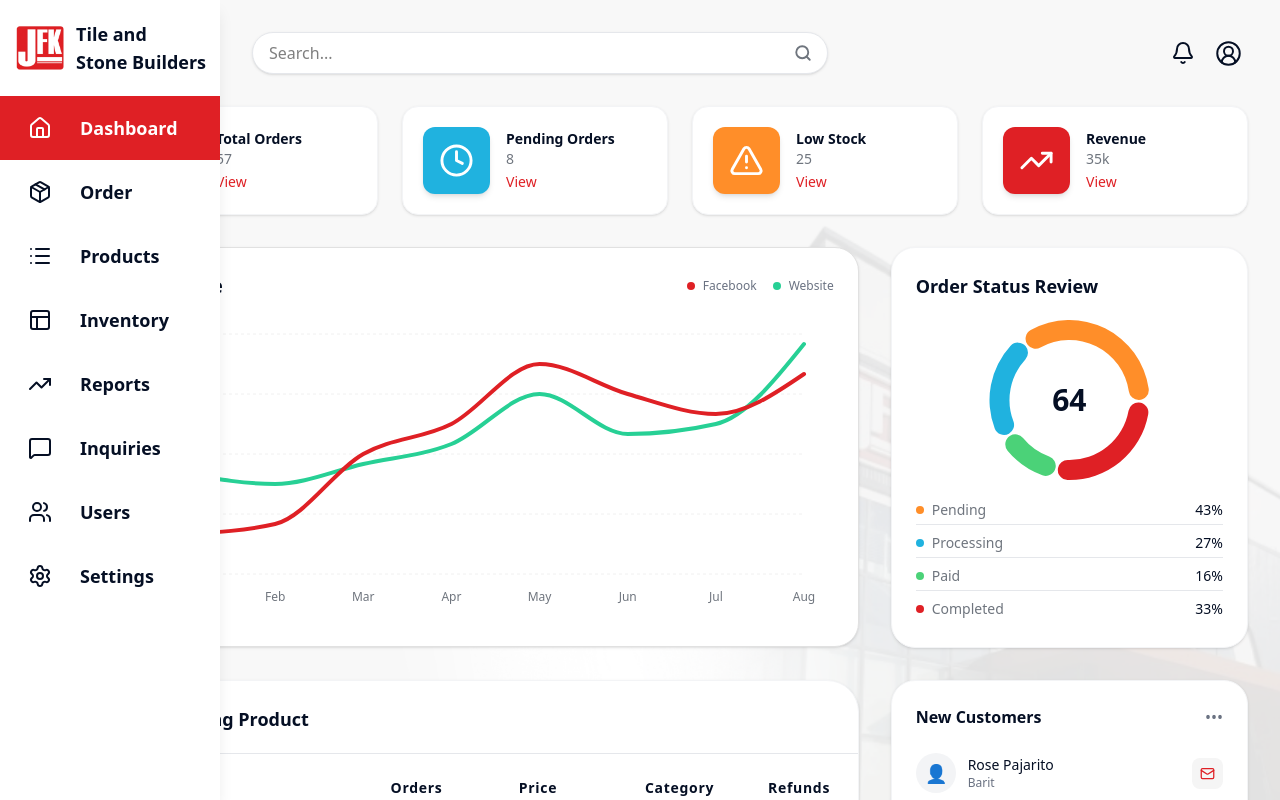
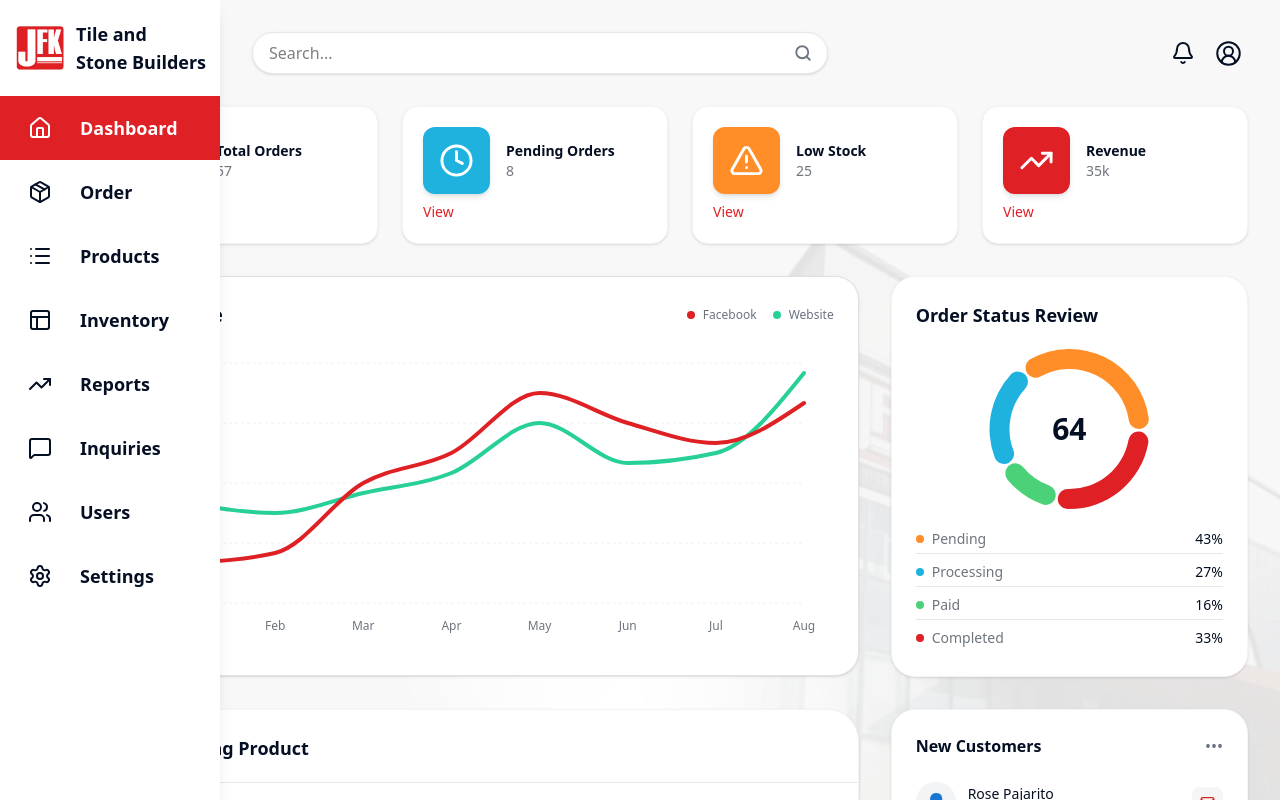
Before and after one commit to MabISayAh/AdminJaFaKa, a React (Vite) app: page / in a window 1280 px wide. Shown: the top 800 px of the page. Built offline with nearby package versions, Linux system fonts and the light colour scheme.

Commit message:
Sales, Settings, Update MetricCard, Update App

```diff
--- a/src/App.tsx
+++ b/src/App.tsx
@@ -6,6 +6,8 @@ import ProductManagement from './pages/ProductManagement';
 import InquiryManagement from './pages/InquiryManagement';
 import UserManagement from './pages/UserManagement';
 import InventoryManagement from './pages/InventoryManagement';
+import SalesReport from './pages/SalesReport';
+import SystemSetting from './pages/SystemSetting';
 
 // Order
 import ViewOrder from './components/ordermanage/ViewOrder';
@@ -49,6 +51,8 @@ function App() {
             <Route path="/inquiries" element={<InquiryManagement />} />
             <Route path="/users" element={<UserManagement />} />
             <Route path="/inventory" element={<InventoryManagement />} />
+            <Route path="/reports" element={<SalesReport />} />
+            <Route path="/settings" element={<SystemSetting />} />
             {/* Dashboard */}
             {/* Order */}
             <Route path="/orders/:orderId" element={<ViewOrder />} />
--- a/src/components/dashboard/MetricCard.tsx
+++ b/src/components/dashboard/MetricCard.tsx
@@ -7,30 +7,63 @@ interface MetricCardProps {
   value: string | number;
   color: string;
   icon: LucideIcon;
+  date?: string;
   showView?: boolean;
   viewPath?: string;
 }
 
-const MetricCard: React.FC<MetricCardProps> = ({ title, value, color, icon: Icon, showView, viewPath }) => {
+const MetricCard: React.FC<MetricCardProps> = ({
+  title,
+  value,
+  color,
+  icon: Icon,
+  date,
+  showView,
+  viewPath
+}) => {
   const navigate = useNavigate();
 
   return (
     <div className="bg-white p-5 rounded-2xl shadow-sm border border-gray-100 flex-1 min-w-[220px]">
+
+      {/* Top row */}
+      <div className="flex justify-between items-start">
+
+        {/* Left side */}
         <div className="flex items-center gap-4">
           <div className={`${color} p-4 rounded-xl text-white shadow-md flex-shrink-0`}>
             <Icon size={35} />
           </div>
+
           <div className="min-w-0">
-        <p className="text-[#050F24] text-sm font-semibold truncate">{title}</p>
-        <h3 className="text-sm text-[#6F757E] truncate">{value}</h3>
+            <p className="text-[#050F24] text-sm font-semibold truncate">
+              {title}
+            </p>
+            <h3 className="text-sm text-[#6F757E] truncate">
+              {value}
+            </h3>
+          </div>
+        </div>
+
+        {/* Date at top right */}
+        {date && (
+          <p className="text-xs text-gray-400 whitespace-nowrap">
+            {date}
+          </p>
+        )}
+
+      </div>
+
+      {/* View button */}
       {showView && viewPath && (
-         <button  onClick={() => navigate(viewPath)}
-            className="text-sm text-[#DF2025] hover:underline">
+        <button
+          onClick={() => navigate(viewPath)}
+          className="text-sm text-[#DF2025] hover:underline mt-2"
+        >
           View
         </button>
       )}
-      </div>
-    </div>
+
     </div>
   );
 };
```
Also changed, not shown: 1 other file (tests, documents, lock files or other folders). Lines whose indentation alone changed are shown as unchanged.
